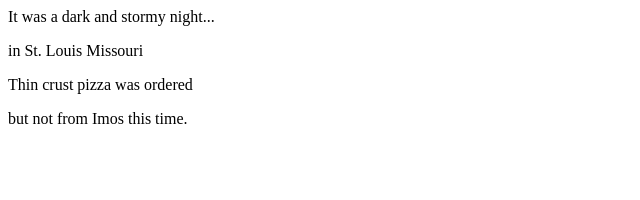
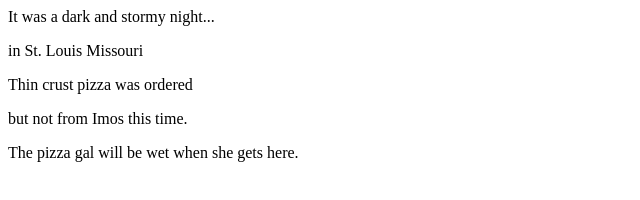
Before and after one commit to krgirard33/fireside-story, a plain HTML site: page index.html in a window 1280 px wide. Shown: the whole page, without its empty margins (0-640 px from the left). Drawn offline with Linux system fonts and the light colour scheme.

Commit message:
Delivers

```diff
--- a/index.html
+++ b/index.html
@@ -5,5 +5,6 @@
     <p>in St. Louis Missouri </p>
     <p>Thin crust pizza was ordered</p>
     <p>but not from Imos this time. </p>
+    <p>The pizza gal will be wet when she gets here.</p>
   </body>
 </html>
```
